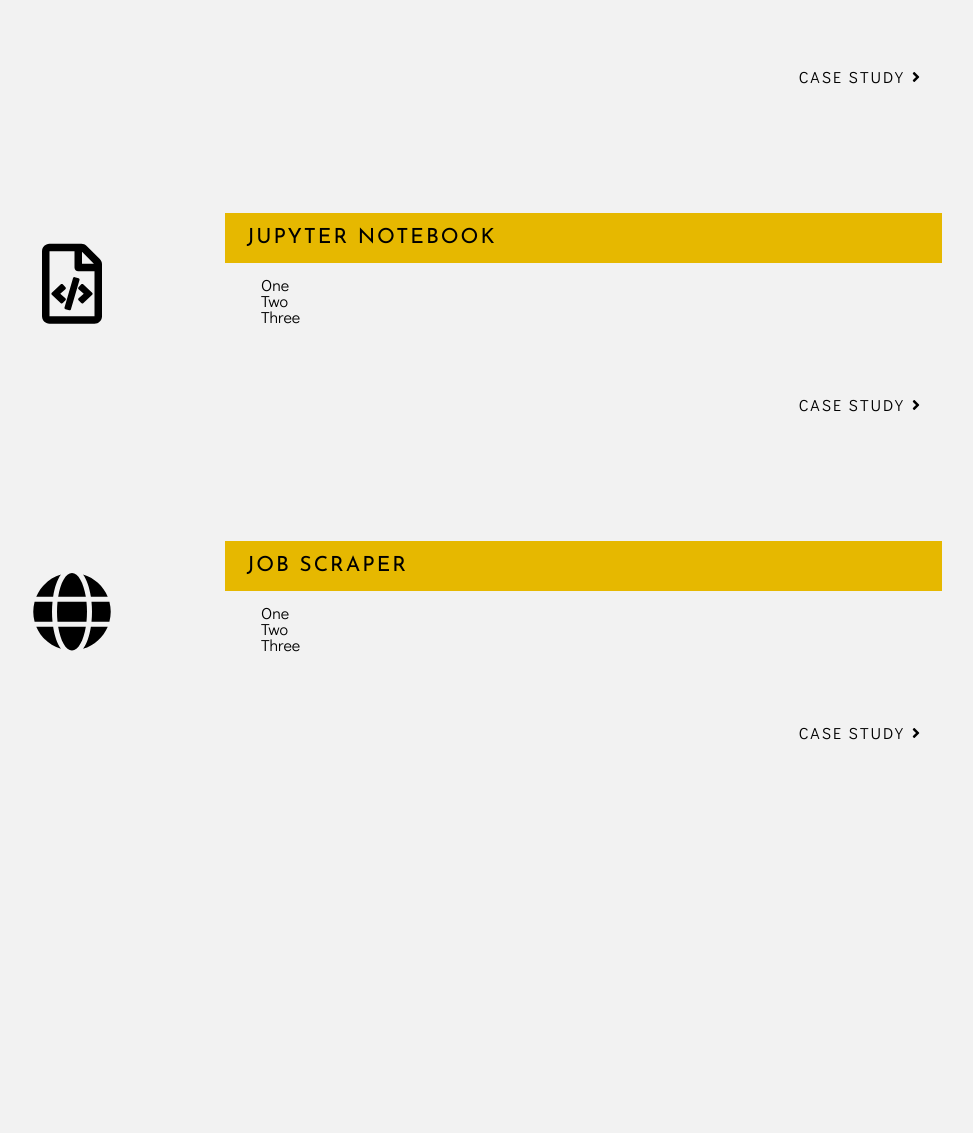
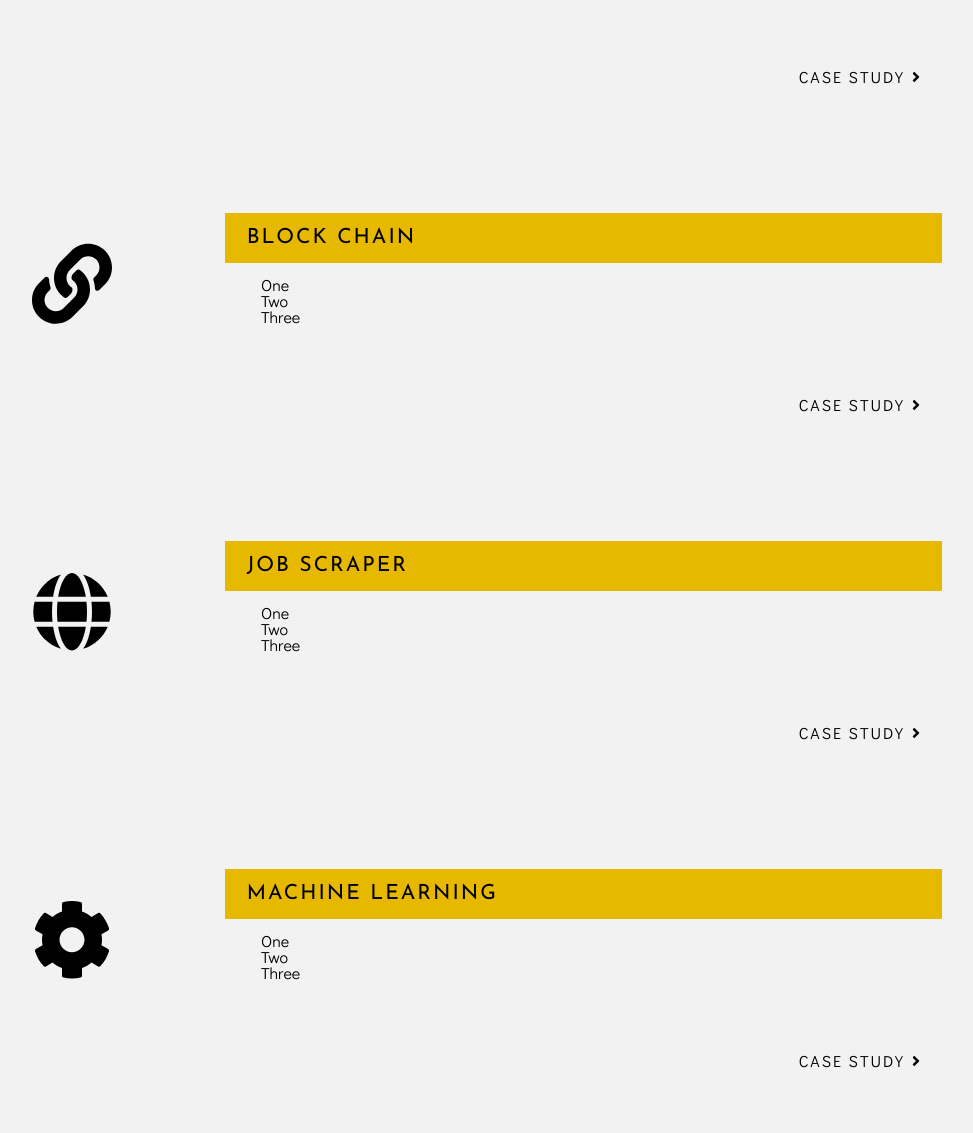
Before and after one commit to adriennekarnoski/symmetrical-potato, a Django app: page /projects/ in a window 1280 px wide. Shown: the part 1297-2430 px from the top of the page, without its empty margins (210-1183 px from the left). Before the commit the page ends 2037 px from the top, so only its background shows below. Run offline with Django 3.2, Linux system fonts and the light colour scheme; some libraries are stand-ins or nearby versions.

Commit message:
recent changes

```diff
--- a/portfolio/projects/templates/projects/projects.html
+++ b/portfolio/projects/templates/projects/projects.html
@@ -63,10 +63,10 @@
     </section>
     <section class="projects_container clearfix">
         <article class="two_small left text_center">
-            <i class="far fa-file-code fa-5x"></i>
+            <i class="fas fa-link fa-5x"></i>
         </article>
         <article class="two_big right">
-             <h2>Jupyter Notebook</h2>
+             <h2>Block Chain</h2>
                 <ul class="project_list">
                     <li>One</li>
                     <li>Two</li>
@@ -89,6 +89,20 @@
                 <a href="{% url 'projects:one' %}" class="project_link">Case Study<i class="fas fa-angle-right"></i></a>
         </article>
     </section>
+    <section class="projects_container clearfix">
+        <article class="two_small left text_center">
+            <i class="fas fa-cog fa-5x"></i>
+        </article>
+        <article class="two_big right">
+             <h2>Machine Learning</h2>
+                <ul class="project_list">
+                    <li>One</li>
+                    <li>Two</li>
+                    <li>Three</li>
+                </ul>
+                <a href="{% url 'projects:one' %}" class="project_link">Case Study<i class="fas fa-angle-right"></i></a>
+        </article>
+    </section>
 </section>
 
 
```
